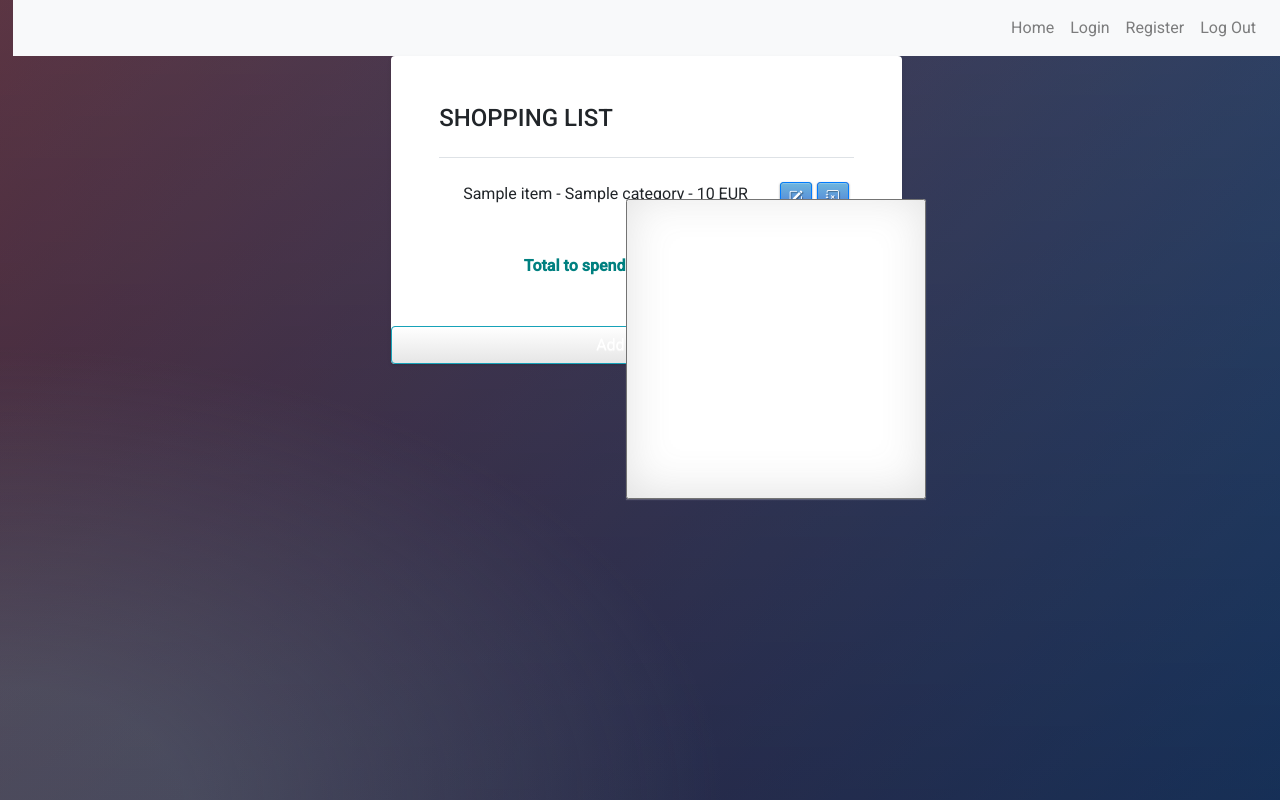
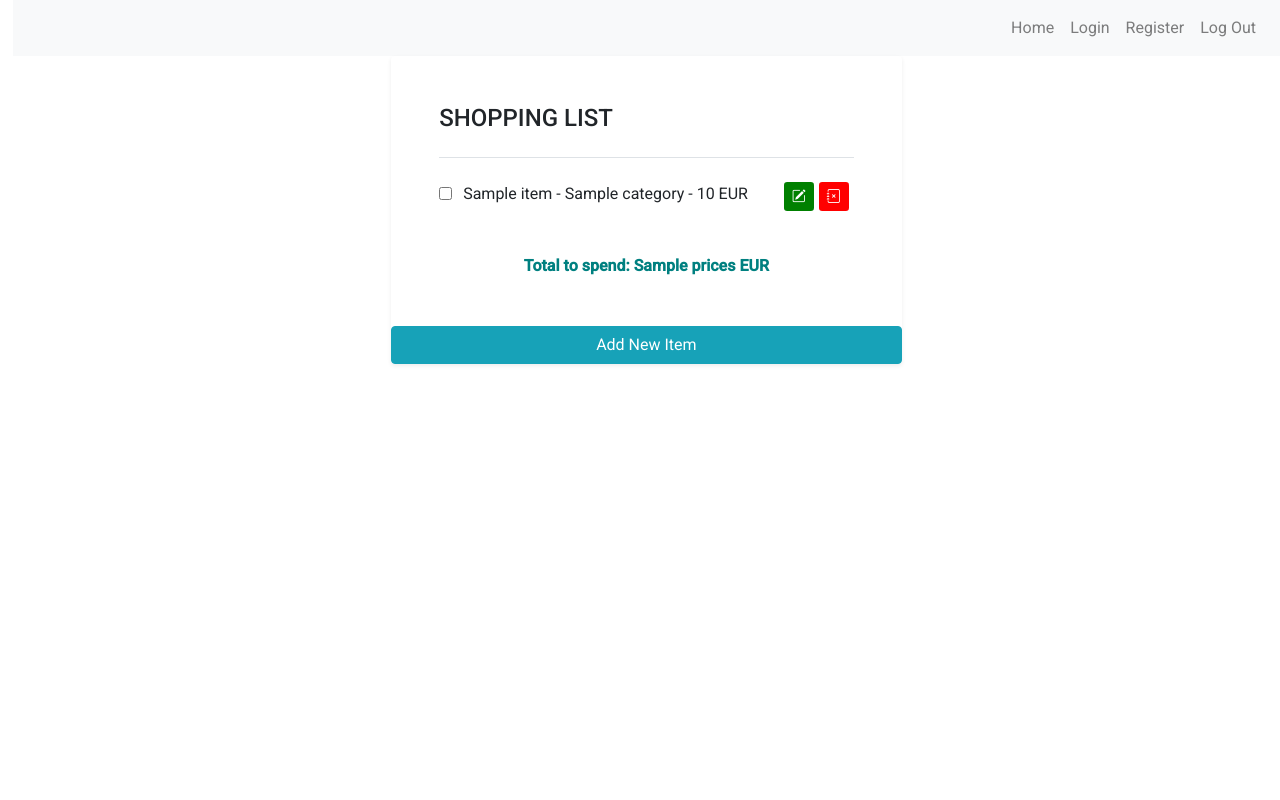
Before and after one commit to skdat6/flask-db-list, a Flask app: template app/templates/index.html in a window 1280 px wide. Run offline with Flask 2, Linux system fonts and the light colour scheme; the template is opened without the code that fills it: most values are stand-ins (such as "Sample title", 1, 10 or a date in 2020); some libraries are stand-ins or nearby versions.

Commit message:
removed unnecessary styling

```diff
--- a/app/static/styles/styles.css
+++ /dev/null
@@ -1,71 +0,0 @@
-@import url(https://fonts.googleapis.com/css?family=Open+Sans);
-.btn { display: inline-block; *display: inline; *zoom: 1; padding: 4px 10px 4px; margin-bottom: 0; font-size: 13px; line-height: 18px; color: #333333; text-align: center;text-shadow: 0 1px 1px rgba(255, 255, 255, 0.75); vertical-align: middle; background-color: #f5f5f5; background-image: -moz-linear-gradient(top, #ffffff, #e6e6e6); background-image: -ms-linear-gradient(top, #ffffff, #e6e6e6); background-image: -webkit-gradient(linear, 0 0, 0 100%, from(#ffffff), to(#e6e6e6)); background-image: -webkit-linear-gradient(top, #ffffff, #e6e6e6); background-image: -o-linear-gradient(top, #ffffff, #e6e6e6); background-image: linear-gradient(top, #ffffff, #e6e6e6); background-repeat: repeat-x; filter: progid:dximagetransform.microsoft.gradient(startColorstr=#ffffff, endColorstr=#e6e6e6, GradientType=0); border-color: #e6e6e6 #e6e6e6 #e6e6e6; border-color: rgba(0, 0, 0, 0.1) rgba(0, 0, 0, 0.1) rgba(0, 0, 0, 0.25); border: 1px solid #e6e6e6; -webkit-border-radius: 4px; -moz-border-radius: 4px; border-radius: 4px; -webkit-box-shadow: inset 0 1px 0 rgba(255, 255, 255, 0.2), 0 1px 2px rgba(0, 0, 0, 0.05); -moz-box-shadow: inset 0 1px 0 rgba(255, 255, 255, 0.2), 0 1px 2px rgba(0, 0, 0, 0.05); box-shadow: inset 0 1px 0 rgba(255, 255, 255, 0.2), 0 1px 2px rgba(0, 0, 0, 0.05); cursor: pointer; *margin-left: .3em; }
-.btn:hover, .btn:active, .btn.active, .btn.disabled, .btn[disabled] { background-color: #e6e6e6; }
-.btn-large { padding: 9px 14px; font-size: 15px; line-height: normal; -webkit-border-radius: 5px; -moz-border-radius: 5px; border-radius: 5px; }
-.btn:hover { color: #333333; text-decoration: none; background-color: #e6e6e6; background-position: 0 -15px; -webkit-transition: background-position 0.1s linear; -moz-transition: background-position 0.1s linear; -ms-transition: background-position 0.1s linear; -o-transition: background-position 0.1s linear; transition: background-position 0.1s linear; }
-.btn-primary, .btn-primary:hover { text-shadow: 0 -1px 0 rgba(0, 0, 0, 0.25); color: #ffffff; }
-.btn-primary.active { color: rgba(255, 255, 255, 0.75); }
-.btn-primary { background-color: #4a77d4; background-image: -moz-linear-gradient(top, #6eb6de, #4a77d4); background-image: -ms-linear-gradient(top, #6eb6de, #4a77d4); background-image: -webkit-gradient(linear, 0 0, 0 100%, from(#6eb6de), to(#4a77d4)); background-image: -webkit-linear-gradient(top, #6eb6de, #4a77d4); background-image: -o-linear-gradient(top, #6eb6de, #4a77d4); background-image: linear-gradient(top, #6eb6de, #4a77d4); background-repeat: repeat-x; filter: progid:dximagetransform.microsoft.gradient(startColorstr=#6eb6de, endColorstr=#4a77d4, GradientType=0);  border: 1px solid #3762bc; text-shadow: 1px 1px 1px rgba(0,0,0,0.4); box-shadow: inset 0 1px 0 rgba(255, 255, 255, 0.2), 0 1px 2px rgba(0, 0, 0, 0.5); }
-.btn-primary:hover, .btn-primary:active, .btn-primary.active, .btn-primary.disabled, .btn-primary[disabled] { filter: none; background-color: #4a77d4; }
-.btn-block { width: 100%; display:block; margin-bottom:20px; }
-
-* { -webkit-box-sizing:border-box; -moz-box-sizing:border-box; -ms-box-sizing:border-box; -o-box-sizing:border-box; box-sizing:border-box; }
-
-html { width: 100%; height:100%; overflow:hidden; }
-
-body {
-	width: 100%;
-	height:100%;
-	font-family: 'Open Sans', sans-serif;
-	background: #092756;
-	background: -moz-radial-gradient(0% 100%, ellipse cover, rgba(104,128,138,.4) 10%,rgba(138,114,76,0) 40%),-moz-linear-gradient(top,  rgba(57,173,219,.25) 0%, rgba(42,60,87,.4) 100%), -moz-linear-gradient(-45deg,  #670d10 0%, #092756 100%);
-	background: -webkit-radial-gradient(0% 100%, ellipse cover, rgba(104,128,138,.4) 10%,rgba(138,114,76,0) 40%), -webkit-linear-gradient(top,  rgba(57,173,219,.25) 0%,rgba(42,60,87,.4) 100%), -webkit-linear-gradient(-45deg,  #670d10 0%,#092756 100%);
-	background: -o-radial-gradient(0% 100%, ellipse cover, rgba(104,128,138,.4) 10%,rgba(138,114,76,0) 40%), -o-linear-gradient(top,  rgba(57,173,219,.25) 0%,rgba(42,60,87,.4) 100%), -o-linear-gradient(-45deg,  #670d10 0%,#092756 100%);
-	background: -ms-radial-gradient(0% 100%, ellipse cover, rgba(104,128,138,.4) 10%,rgba(138,114,76,0) 40%), -ms-linear-gradient(top,  rgba(57,173,219,.25) 0%,rgba(42,60,87,.4) 100%), -ms-linear-gradient(-45deg,  #670d10 0%,#092756 100%);
-	background: -webkit-radial-gradient(0% 100%, ellipse cover, rgba(104,128,138,.4) 10%,rgba(138,114,76,0) 40%), linear-gradient(to bottom,  rgba(57,173,219,.25) 0%,rgba(42,60,87,.4) 100%), linear-gradient(135deg,  #670d10 0%,#092756 100%);
-	filter: progid:DXImageTransform.Microsoft.gradient( startColorstr='#3E1D6D', endColorstr='#092756',GradientType=1 );
-}
-
-a {
-    text-decoration: none;
-    text-align: center;
-}
-p {
-    color: #ee6f57;
-    text-align: center;
-}
-
-.box {
-	position: absolute;
-	top: 50%;
-	left: 50%;
-	margin: -150px 0 0 -150px;
-	width:300px;
-	height:300px;
-}
-.box h1 { color: #fff; text-shadow: 0 0 10px rgba(0,0,0,0.3); letter-spacing:1px; text-align:center; }
-.container {
-    margin-top: 10rem;
-	text-align: center;
-}
-.container h1 { color: #fff; text-shadow: 0 0 10px rgba(0,0,0,0.3); letter-spacing:1px; text-align:center; }
-input {
-	width: 100%;
-	margin-bottom: 10px;
-	background: rgba(0,0,0,0.3);
-	border: none;
-	outline: none;
-	padding: 10px;
-	font-size: 13px;
-	color: #fff;
-	text-shadow: 1px 1px 1px rgba(0,0,0,0.3);
-	border: 1px solid rgba(0,0,0,0.3);
-	border-radius: 4px;
-	box-shadow: inset 0 -5px 45px rgba(100,100,100,0.2), 0 1px 1px rgba(255,255,255,0.2);
-	-webkit-transition: box-shadow .5s ease;
-	-moz-transition: box-shadow .5s ease;
-	-o-transition: box-shadow .5s ease;
-	-ms-transition: box-shadow .5s ease;
-	transition: box-shadow .5s ease;
-}
-input:focus { box-shadow: inset 0 -5px 45px rgba(100,100,100,0.4), 0 1px 1px rgba(255,255,255,0.2); }
--- a/app/templates/base.html
+++ b/app/templates/base.html
@@ -11,9 +11,7 @@
     <link rel="preconnect" href="https://fonts.googleapis.com">
     <link rel="preconnect" href="https://fonts.gstatic.com" crossorigin>
     <link href="https://fonts.googleapis.com/css2?family=Roboto:wght@100;400;500&display=swap" rel="stylesheet">
-    <link rel="stylesheet" href="/static/styles/homepage.css">
 
-    <link rel="stylesheet" href="{{ url_for('static', filename='css/styles.css')}}">
 </head>
 
 <body>
```
